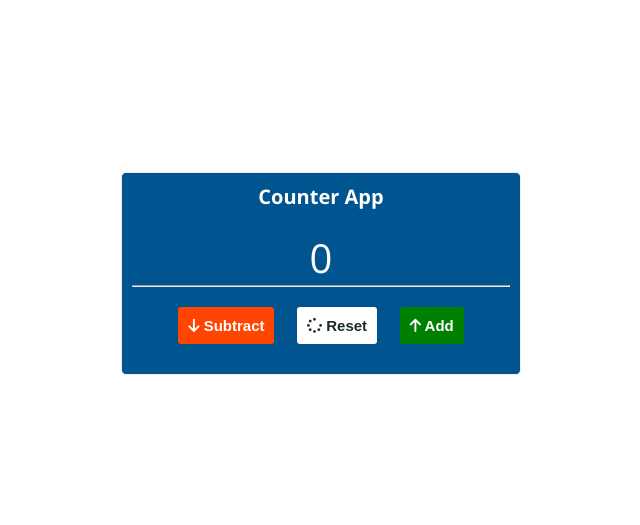
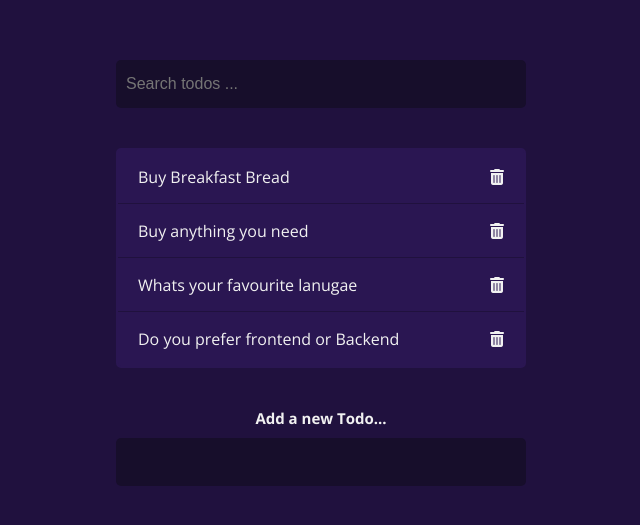
Before and after one commit to edesuccess54/todos, a plain HTML site: page index.html in a window 1280 px wide. Shown: the part 127-652 px from the top of the page, without its empty margins (319-959 px from the left). Drawn offline with nearby package versions, Linux system fonts and the light colour scheme.

Commit message:
todo app

```diff
--- a/index.html
+++ b/index.html
@@ -3,36 +3,46 @@
   <head>
     <meta charset="UTF-8" />
     <meta name="viewport" content="width=device-width, initial-scale=1.0" />
-    <title>Document</title>
+    <title>Todos</title>
     <script
       src="https://kit.fontawesome.com/1935d064dd.js"
       crossorigin="anonymous"
     ></script>
+    <link rel="stylesheet" href="https://cdnjs.cloudflare.com/ajax/libs/font-awesome/6.1.1/css/all.min.css" integrity="sha512-KfkfwYDsLkIlwQp6LFnl8zNdLGxu9YAA1QvwINks4PhcElQSvqcyVLLD9aMhXd13uQjoXtEKNosOWaZqXgel0g==" crossorigin="anonymous" referrerpolicy="no-referrer" />
     <link rel="stylesheet" href="styles.css" />
   </head>
   <body>
+
     <div class="container">
-      <div class="counter-div">
-        <h1>Counter App</h1>
-        <span class="counter">0</span>
-        <hr>
-        <div class="buttons">
-          <button class="subtract">
-            <i class="fas fa-arrow-down subtract"></i>
-            Subtract
-          </button>
+      <div class="wrapper">
+        <form action="" class="searchForm">
+          <input type="text" class="search" placeholder="Search todos ...">
+        </form>
 
-          <button class="reset">
-            <i class="fas fa-spinner reset"></i>
-            Reset
-          </button>
-
-          <button class="add">
-            <i class="fas fa-arrow-up add"></i>
-            Add
-          </button>
-
+        <div class="todo">
+          <ul class="list">
+            <li>
+              <span>Buy Breakfast Bread</span>
+              <i class="fa-solid fa-trash-can delete"></i>
+            </li>
+            <li>
+              <span>Buy anything you need</span>
+              <i class="fa-solid fa-trash-can delete"></i>
+            </li>
+            <li>
+              <span>Whats your favourite lanugae</span>
+              <i class="fa-solid fa-trash-can delete"></i>
+            </li>
+            <li>
+              <span>Do you prefer frontend or Backend</span>
+              <i class="fa-solid fa-trash-can delete"></i>
+            </li>
+          </ul>
         </div>
+        <h2 style="text-align: center; margin-bottom: 10px; ">Add a new Todo...</h2>
+        <form action="" class="addForm">
+          <input type="text" class="add" name ='add'>
+        </form>
       </div>
     </div>
 
--- a/script.js
+++ b/script.js
@@ -1,45 +1,49 @@
+const addForm = document.querySelector('.addForm');
+const list = document.querySelector('.list');
+const searchForm = document.querySelector('.search');
 
-// const add = document.querySelector('.add');
-// const resetCount = document.querySelector('.reset');
-// const sub = document.querySelector('.subtract');
-const count = document.querySelector('.counter');
-const buttons = document.querySelector('.buttons');
 
-buttons.addEventListener('click', (e) => {
-    if(e.target.classList.contains('add')) {
-        count.innerHTML++;
-        setColors();
-    }
+// adding new todo
+function addTodo(term) {
+    const html = `
+            <li>
+                <span>${term}</span>
+                <i class="fa-solid fa-trash-can delete"></i>
+            </li>
+            `
+        list.innerHTML += html;
+}
 
-    if(e.target.classList.contains('subtract')){
-        count.innerHTML--;
-        setColors();
-    }
+addForm.addEventListener('submit', (e) => {
+    e.preventDefault();
+    const term = document.querySelector('.add').value.trim();
 
-    if(e.target.classList.contains('reset')) {
-        count.innerHTML = 0;
-        setColors();
+    if(term.length) {
+        addTodo(term);
+        addForm.reset();
     }
 });
 
-function setColors() {
-    if(count.innerHTML > 0 ) {
-        count.style.color = 'yellow';
-    } else if (count.innerHTML < 0) {
-        count.style.color = 'orangered';
-    } else {
-        count.style.color = '#fff';
+// deleting item
+list.addEventListener('click', (e) => {
+    if(e.target.classList.contains('delete')) {
+        e.target.parentElement.remove();
     }
+});
+
+// search function
+const filterTodos = (result) => {
+   Array.from(list.children)
+   .filter((todo) => !todo.textContent.toLowerCase().includes(result))
+   .forEach((todo) => todo.classList.add('filtered'));
+
+   Array.from(list.children)
+   .filter((todo) => todo.textContent.toLowerCase().includes(result))
+   .forEach((todo) => todo.classList.remove('filtered'));
 }
 
-// add.addEventListener('click', () => {
-//   count.innerHTML++;
-// });
-
-// sub.addEventListener('click', () => {
-//     count.innerHTML--;
-// });
-
-// resetCount.addEventListener('click', () => {
-//     count.innerHTML = 0;
-// });
+// search todo
+searchForm.addEventListener('keyup', () => {
+    let result = searchForm.value.trim().toLowerCase();
+    filterTodos(result);
+});
--- a/styles.css
+++ b/styles.css
@@ -1,4 +1,5 @@
 @import url("https://fonts.googleapis.com/css2?family=Open+Sans:wght@300;400;600;700&display=swap");
+
 
 :root {
   --white: #fff;
@@ -23,6 +24,8 @@ html {
 
 body {
   font-family: "Open Sans", sans-serif;
+  background-color: #20113e;
+  color: #f1f1f1;
 }
 
 p {
@@ -35,7 +38,7 @@ img {
 }
 
 .container {
-  max-width: 900px;
+  max-width: 450px;
   height: 100vh;
   margin: 0 auto;
   padding: 0 20px;
@@ -43,46 +46,58 @@ img {
   justify-content: center;
   align-items: center;
 
+
 }
 
-.counter-div {
-  width: 40rem;
-  border: 1px solid var(--grey);
-  padding: 1rem;
-  background-color: var(--light-blue);
-  color: var(--white);
-  text-align: center;
+.wrapper {
+  width: 100%;
   border-radius: 5px;
 }
 
-.counter-div > * {
-  margin-bottom: 2rem;
+form input {
+  width: 100%;
+  padding: 15px 10px;
+  border-radius: 5px;
+  border: none;
+  outline: none;
+  font-size: 1.6rem;
+  background-color: #170e2b;
+  color: #fff;
 }
 
-.counter {
-  font-size: 4rem;
+.todo {
+  background-color: #2a1652;
+  margin: 40px 0;
+  border-radius: 5px;
+  border: 2px solid #2a1652;
 }
-.buttons button {
-  padding: 1rem;
-  margin: 0 1rem;
-  font-size: 1.5rem;
-  color: var(--white);
-  font-weight: 700;
-  border: none;
-  outline: none;
-  border-radius: 3px;
+
+
+ul li{
+  display: flex;
+  justify-content: space-between;
+  align-items: center;
+  border-bottom: 1px solid #20113e;
+  margin: 1px 0;
+  padding: 15px 20px;
+  font-size: 1.6rem;
+  list-style: none;
+}
+
+ul li:last-child{
+  border-bottom: none;
+}
+
+.fa-solid  {
+  font-size: 1.6rem;
+  color: #f1f1f1;
   cursor: pointer;
 }
 
-button.subtract {
-  background-color: orangered;
+.filtered {
+  display: none;
 }
 
-button.reset {
-  background-color: var(--white);
-  color: var(--black);
+.search::placeholder {
+  font-size: 1.6rem;
 }
-
-button.add {
-  background-color: green;
-}
```
